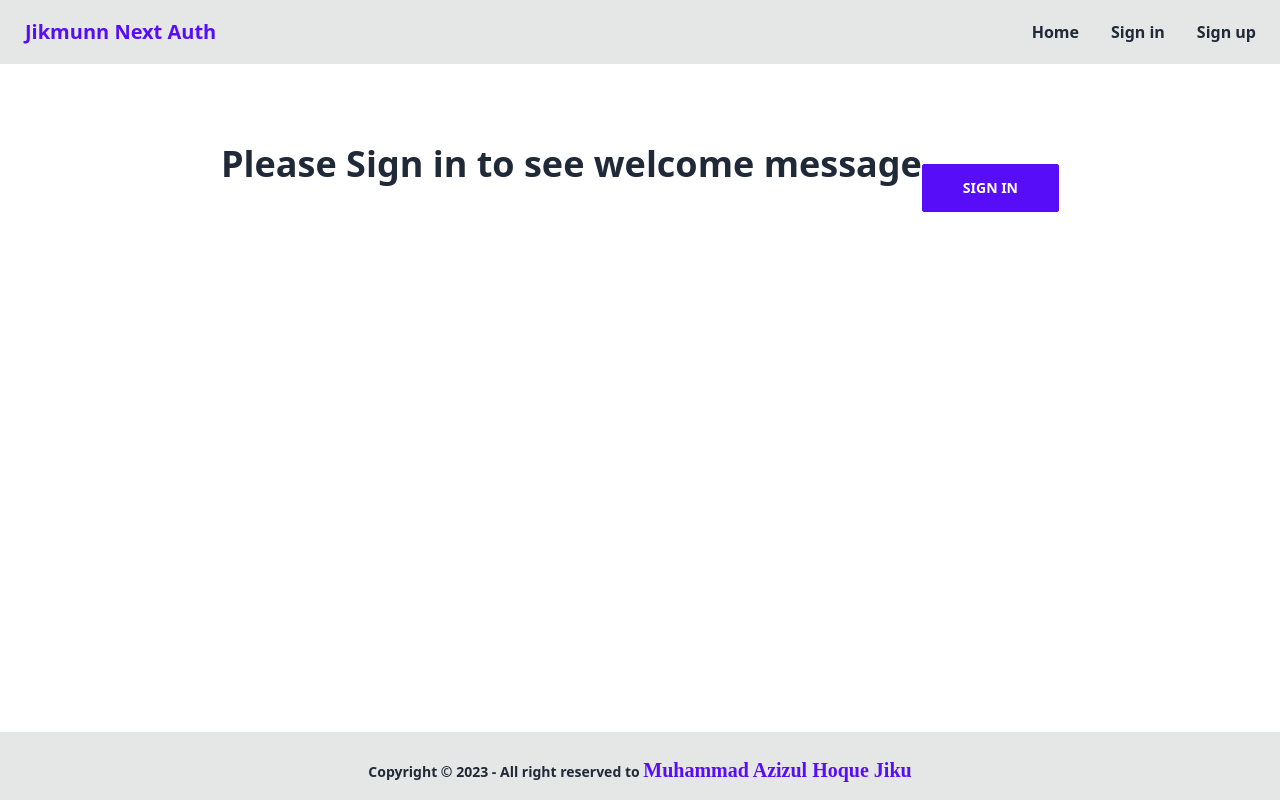
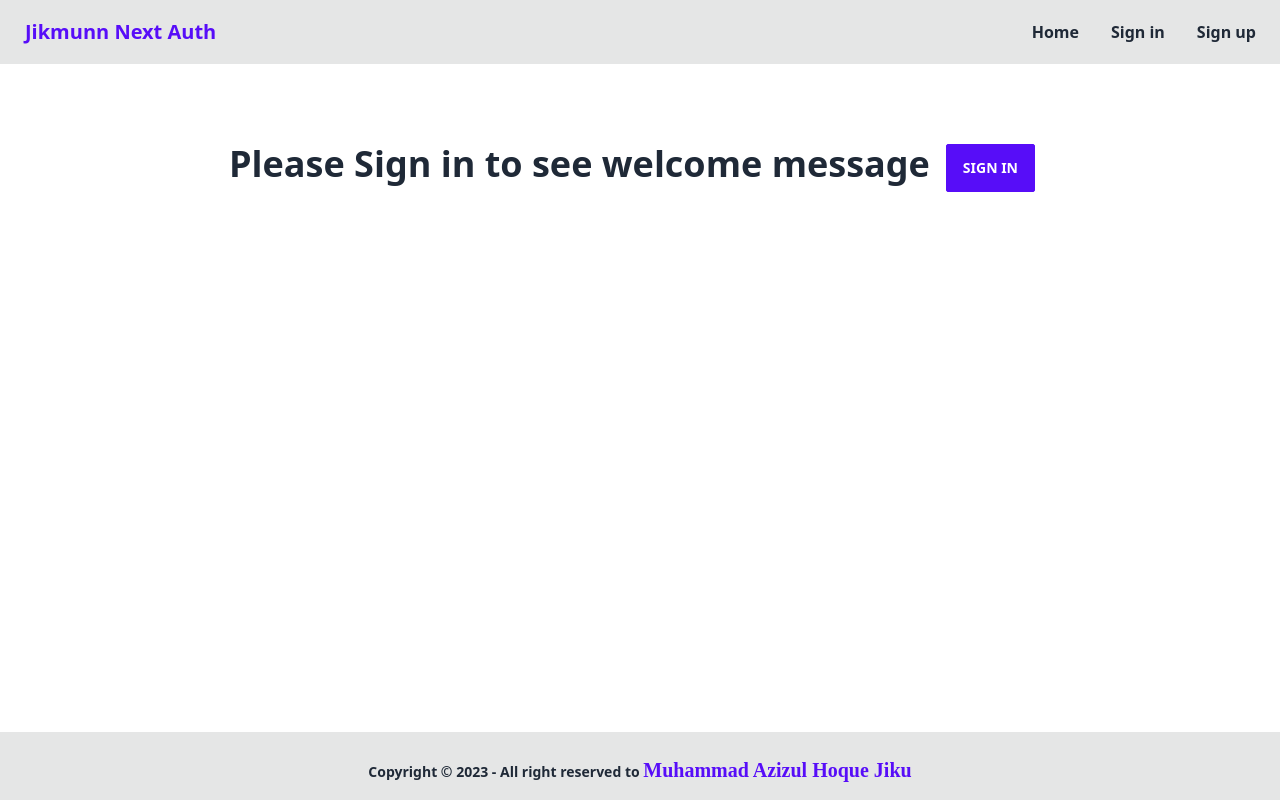
Before and after one commit to muhammad-jiku/jikmunn-next-auth-app, a Next.js app: page / in a window 1280 px wide. Built offline with nearby package versions, Linux system fonts and the light colour scheme; no server answers.

Commit message:
sign out added

```diff
--- a/components/Home/Home.jsx
+++ b/components/Home/Home.jsx
@@ -24,11 +24,9 @@ const HomePage = () => {
                 {' '}
                 Please Sign in to see welcome message
               </h1>
-              <Link href={'/sign-in'}>
-                <button className="btn btn-primary mt-5 px-10 py-1 rounded-sm">
-                  Sign In
-                </button>
-              </Link>
+              <button className="btn btn-primary mx-4 p-4 rounded-sm">
+                <Link href={'/sign-in'}>Sign In</Link>
+              </button>
             </>
           )}
         </div>
--- a/components/Shared/Navbar/Navbar.jsx
+++ b/components/Shared/Navbar/Navbar.jsx
@@ -1,12 +1,14 @@
 'use client';
 
-import { useSession } from 'next-auth/react';
+import { signOut, useSession } from 'next-auth/react';
 import Link from 'next/link';
 import React from 'react';
 
 const Navbar = () => {
   const { data: session } = useSession();
-
+  const signingOut = async () => {
+    signOut();
+  };
   const menuItems = (
     <>
       <li>
@@ -15,7 +17,9 @@ const Navbar = () => {
       {session ? (
         <>
           <li>
-            <button className="btn btn-primary">Sign Out</button>
+            <button className="btn btn-primary" onClick={signingOut}>
+              Sign Out
+            </button>
           </li>
         </>
       ) : (
```
